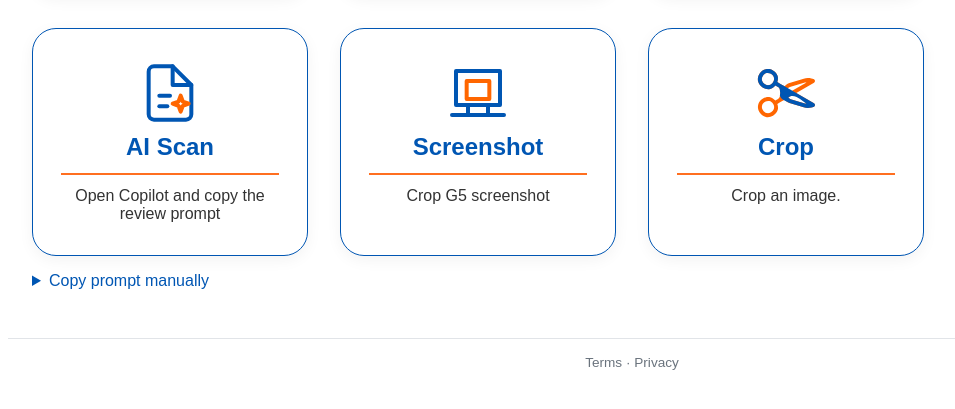
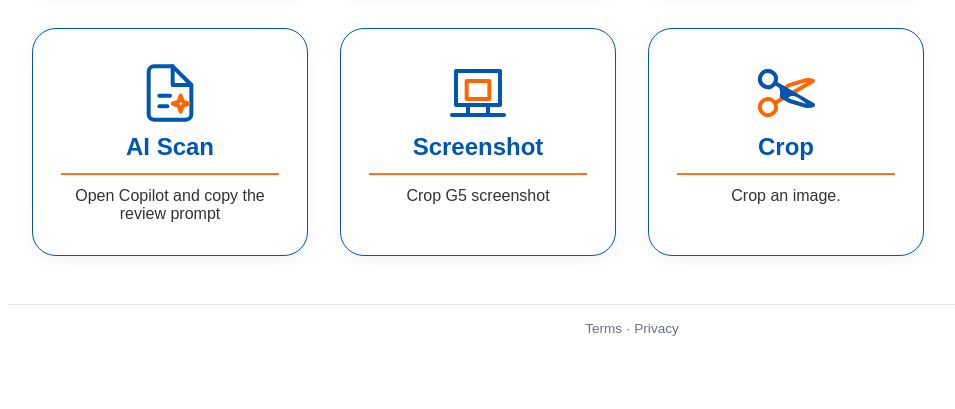
Before and after one commit to airbornedan/pdfxml, a Flask app: page / in a window 1280 px wide. Shown: the part 376-785 px from the top of the page, without its empty margins (8-963 px from the left). Run offline with Flask 3, Linux system fonts and the light colour scheme; parts of the project's set-up code (start-up, migrations or seed data) failed here and were passed over; some libraries are stand-ins or nearby versions.

Commit message:
Remove manual AI Scan copy controls

```diff
--- a/static/js/ai_scan.js
+++ b/static/js/ai_scan.js
@@ -1,13 +1,10 @@
 (() => {
 	const link = document.getElementById("ai-scan-link");
 	const status = document.getElementById("ai-scan-status");
-	const fallback = document.getElementById("ai-scan-copy-fallback");
 	const promptField = document.getElementById("ai-scan-prompt");
-	const copyButton = document.getElementById("ai-scan-copy-button");
-	if (!link || !status || !fallback || !promptField || !copyButton) return;
+	if (!link || !status || !promptField) return;
 
 	function selectPrompt() {
-		fallback.open = true;
 		promptField.focus();
 		promptField.select();
 	}
@@ -29,12 +26,8 @@
 
 		status.textContent = copied
 			? "Review prompt copied to clipboard."
-			: "Copy failed. The prompt is selected; press Ctrl+C to copy it.";
+			: "Could not copy the review prompt to the clipboard.";
 	}
 
 	link.addEventListener("click", copyPrompt);
-	copyButton.addEventListener("click", copyPrompt);
-	fallback.addEventListener("toggle", () => {
-		if (fallback.open) promptField.select();
-	});
 })();
--- a/static/style.css
+++ b/static/style.css
@@ -414,26 +414,17 @@ button:disabled {
 	color: #333;
 }
 
-.ai-scan-copy-fallback {
-	margin-top: 16px;
-}
-
-.ai-scan-copy-fallback summary {
-	color: #0056b3;
-	cursor: pointer;
-}
-
-.ai-scan-copy-fallback label,
-.ai-scan-copy-fallback textarea {
-	display: block;
-	margin-top: 8px;
-}
-
-.ai-scan-copy-fallback textarea {
-	box-sizing: border-box;
-	width: min(100%, 480px);
-	padding: 8px;
-	font: inherit;
+.ai-scan-copy-source {
+	position: absolute;
+	width: 1px;
+	height: 1px;
+	padding: 0;
+	margin: -1px;
+	overflow: hidden;
+	clip: rect(0, 0, 0, 0);
+	white-space: nowrap;
+	clip-path: inset(50%);
+	border: 0;
 }
 
 #page-image-wrap {
--- a/templates/index.html
+++ b/templates/index.html
@@ -55,12 +55,7 @@
 		{% endif %}
 	</div>
 	<p id="ai-scan-status" class="ai-scan-status" role="status" aria-live="polite"></p>
-	<details id="ai-scan-copy-fallback" class="ai-scan-copy-fallback">
-		<summary>Copy prompt manually</summary>
-		<label for="ai-scan-prompt">Prompt to paste into Copilot</label>
-		<textarea id="ai-scan-prompt" rows="2" readonly>{{ ai_prompt }}</textarea>
-		<button id="ai-scan-copy-button" class="btn-reset" type="button">Copy prompt</button>
-	</details>
+	<textarea id="ai-scan-prompt" class="ai-scan-copy-source" rows="1" readonly tabindex="-1" aria-label="AI Scan prompt">{{ ai_prompt }}</textarea>
 </div>
 <script src="{{ static_url('js/ai_scan.js') }}" defer></script>
 {% endblock %}
```
Also changed, not shown: tests/test_smoke.py (+2 -2 lines).
